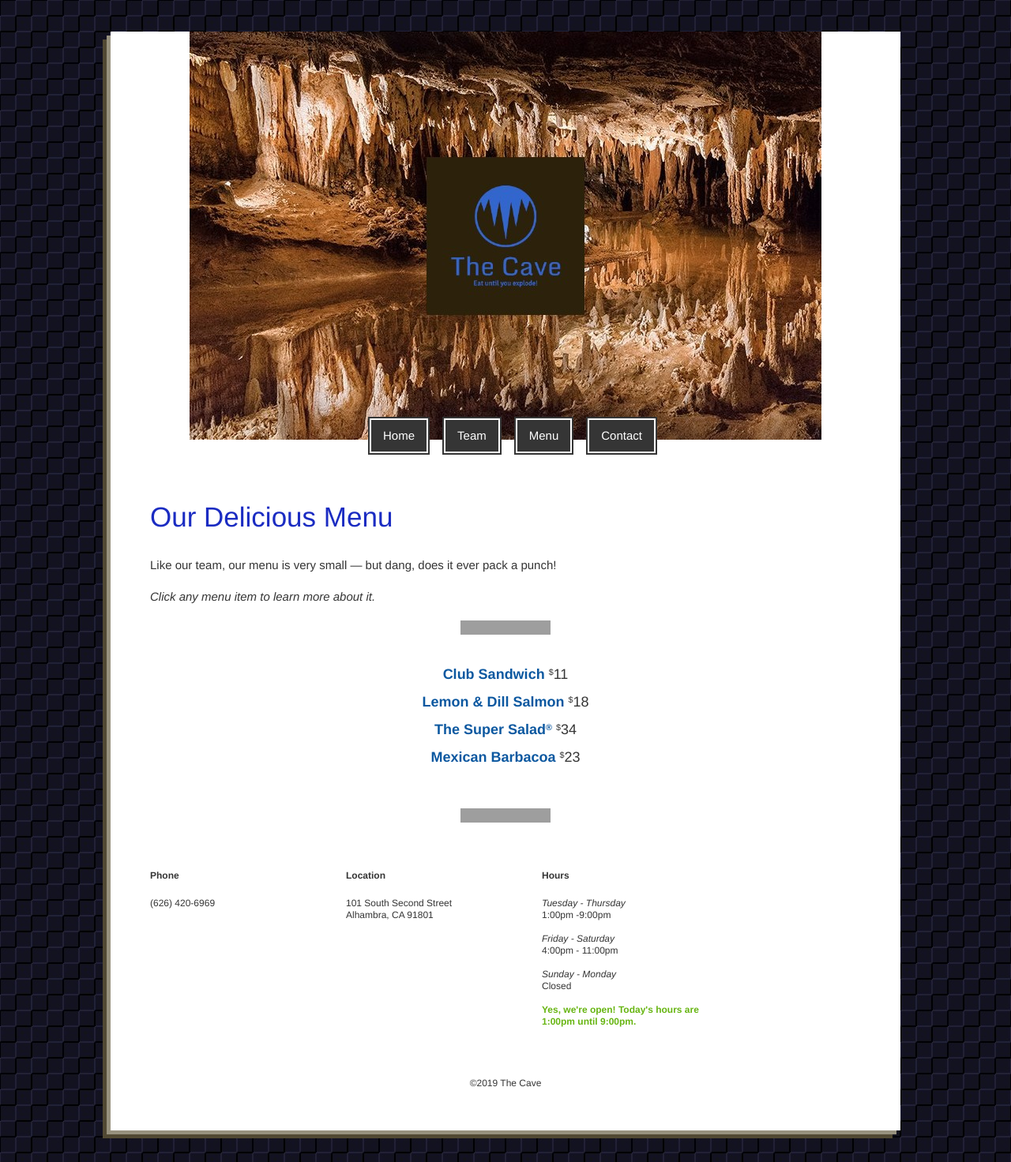
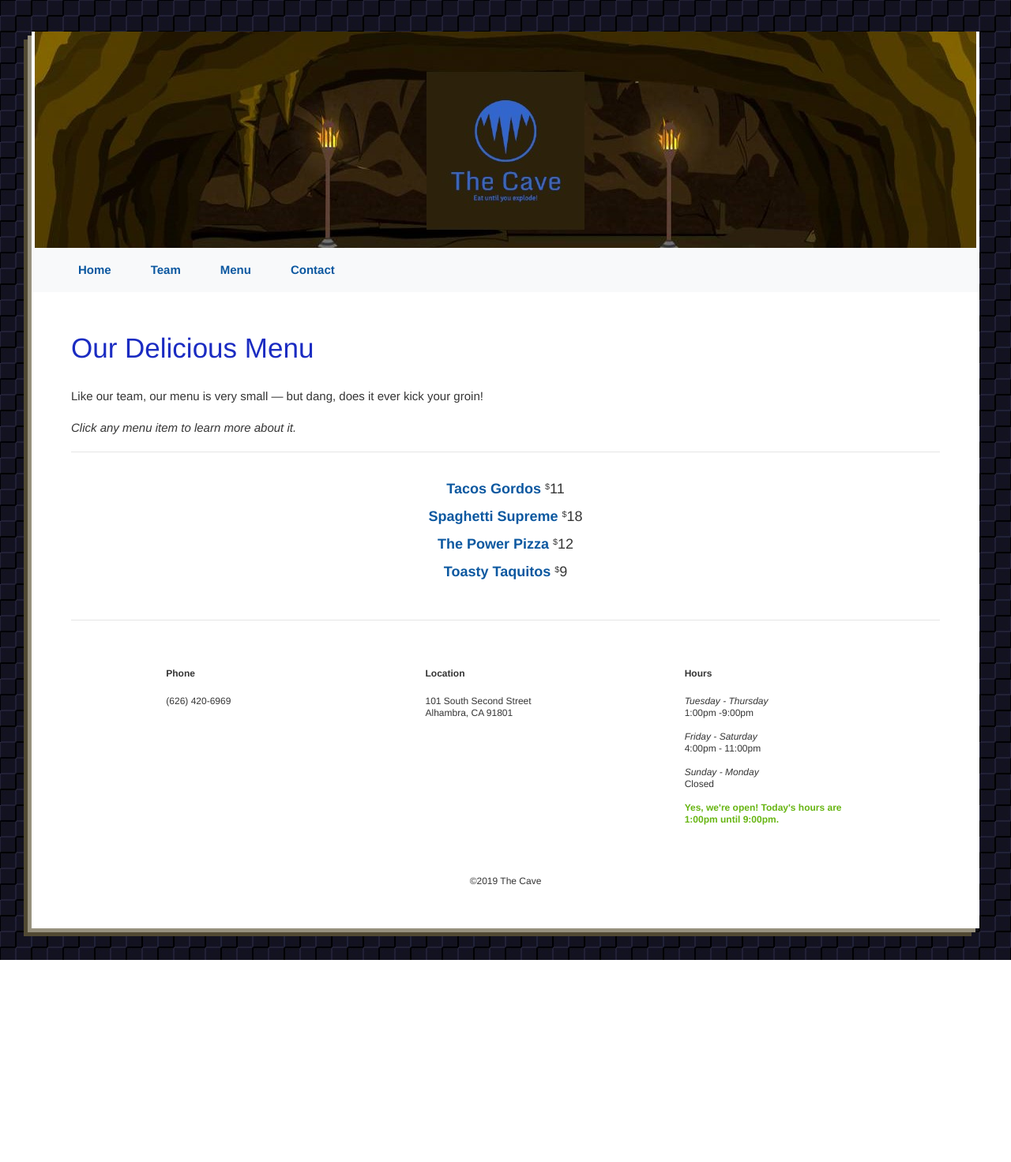
Before and after one commit to Dlouie90/PHP-Practice-The-Cave, a PHP site: page /menu.php in a window 1280 px wide. Shown: the whole page at 79% size. After the commit the page ends 1216 px from the top, so only its background shows below. Run offline with PHP 8.4, Linux system fonts and the light colour scheme; grey boxes are pictures that could not be loaded.

Commit message:
Cosmetic changes using bootstrap 4 and added new images

```diff
--- a/contact.php
+++ b/contact.php
@@ -6,7 +6,7 @@ include('includes/header.php');
 
 <div id="contact">
 	<hr>
-	<h1>Get in touch with us!</h1>
+	<h1 class="text-center">Want to contact us? You can!</h1>
 
 	<?php
 
@@ -75,8 +75,8 @@ include('includes/header.php');
 			<textarea id="message" name="message"></textarea>
 			<br>
 			<input type="checkbox" id="subscribe" value="Subscribe" name="subscribe"> <label for="subscribe">Subscribe to newsletter</label>
-
-			<input type="submit" class="button next" name="contact_submit" value="Send Message">
+			<br>
+			<input type="submit" class="btn btn-primary mt-3" name="contact_submit" value="Send Message">
 		</form>
 
 	<?php
--- a/dish.php
+++ b/dish.php
@@ -38,12 +38,13 @@ function checkDecimal($num)
 <hr>
 <div id="dish">
 	<h1><?php echo $dish["title"]; ?> <span class="price"><sup>$</sup><?php echo $dish["price"]; ?></span></h1>
+	<img class="mb-5" src="img/food/<?php echo $dish["img"]; ?>.jpg" alt="<?php echo $dish["title"]; ?>">
 	<p><?php echo $dish["blurb"]; ?></p>
 	<br>
 	<p><strong>Suggested beverage: <?php echo $dish["drink"]; ?></strong></p>
 	<p><em>Suggested tip: <sup>$</sup><?php suggestedTip($dish["price"], 0.20); ?></em></p>
 </div>
 <hr>
-<a href="menu.php" class="button previous">&laquo; Back to Menu</a>
+<a href="menu.php" class="btn btn-secondary text-light">&laquo; Back to Menu</a>
 
 <?php include('includes/footer.php'); ?>
--- a/includes/arrays.php
+++ b/includes/arrays.php
@@ -43,31 +43,34 @@ $teamMembers = array(
 
 $menuItems = array(
 
-    "club-sandwich" => array(
-        "title"	=> "Club Sandwich",
+    "tacos" => array(
+        "title"	=> "Tacos Gordos",
         "price"	=> 11,
-        "blurb"	=> "Bacon ipsum dolor sit amet fatback landjaeger ullamco pariatur. Nostrud laboris et, duis drumstick eiusmod kevin ut aliquip. Filet mignon short ribs tenderloin short loin kielbasa non pork chop aliqua. Jerky shank tri-tip capicola, non andouille tenderloin cupidatat turducken meatball pork beef eu shoulder jowl.",
-        "drink"	=> "Club Soda"
+        "blurb"	=> "These tacos are so fat that your fat mama would enjoy them. Tacos Gordos comes with 4 tacos with beef, lettuce, sour cream, cheese, guacamole, tomatoes, and more! Comes with a club soda.",
+        "drink"	=> "Club Soda",
+        "img" => "tacos"
     ),
 
-    "dill-salmon" => array(
-        "title"	=> "Lemon &amp; Dill Salmon",
+    "spaghetti" => array(
+        "title"	=> "Spaghetti Supreme",
         "price"	=> 18,
-        "blurb"	=> "Pork belly tempor ground round qui exercitation, jowl leberkas sed voluptate excepteur jerky. Reprehenderit veniam cow, quis in ribeye andouille eu pastrami eiusmod exercitation dolor.",
-        "drink"	=> "Fancy Wine"
+        "blurb"	=> "This spaghetti will destroy you with its huge meatballs, cheese, cilantro, and marinara sauce. Make sure you have room before ordering. Comes with a fancy red wine.",
+        "drink"	=> "Fancy Wine",
+        "img" => "spaghetti"
     ),
-    "super-salad" => array(
-        "title"	=> "The Super Salad<sup>&reg;</sup>",
-        "price"	=> 34,
-        "blurb"	=> "Gumbo beet greens corn soko endive gumbo gourd. Parsley shallot courgette tatsoi pea sprouts fava bean collard greens dandelion okra wakame tomato. Dandelion cucumber earthnut pea peanut soko zucchini.",
-        "drink"	=> "Jug o' Water"
+    "pizza" => array(
+        "title"	=> "The Power Pizza",
+        "price"	=> 12,
+        "blurb"	=> "This pizza will give you power unknown by all. You will have a strange feeling starting from the bottom up. Comes with an agnostic drink, Dr Pepper.",
+        "drink"	=> "Dr Pepper",
+        "img" => "pizza"
     ),
-    "mexican-barbacoa" => array(
-        "title"	=> "Mexican Barbacoa",
-        "price"	=> 23,
-        "blurb"	=> "I love fruitcake danish caramels. Tart danish pastry liquorice chocolate cake fruitcake. Bear claw gingerbread muffin I love apple pie apple pie tiramisu brownie chocolate. Sweet roll cotton candy cupcake gingerbread gummies jelly-o. Muffin I love croissant I love jelly-o brownie jelly beans. Toffee I love pastry.",
-        "drink"	=> "Beer with a lime"
+    "taquitos" => array(
+        "title"	=> "Toasty Taquitos",
+        "price"	=> 9,
+        "blurb"	=> "The Toasty Taquitos comes with some delicious chicken in them. Be careful, they are hot, but they are so good that you will get a foodgasm!",
+        "drink"	=> "Beer with a lime",
+        "img" => "taquitos"
     ),
 
  );
-?>
--- a/includes/footer.php
+++ b/includes/footer.php
@@ -1,4 +1,4 @@
-<div id="footer" class="cf">
+<div id="footer" class="cf d-flex flex-row flex-wrap justify-content-around">
 
     <div class="column three">
         <strong>Phone</strong>
--- a/includes/nav.php
+++ b/includes/nav.php
@@ -1,7 +1,14 @@
-<ul>
-    <?php
-        foreach ($navItems as $item) {
-            echo "<li><a href=\"".$item['slug']."\">".$item['title']."</a></li>";
-        }
-    ?>
-</ul>
+<nav class="navbar navbar-expand-lg navbar-light bg-light">
+    <button class="navbar-toggler" type="button" data-toggle="collapse" data-target="#navbarNav" aria-controls="navbarNav" aria-expanded="false" aria-label="Toggle navigation">
+        <span class="navbar-toggler-icon"></span>
+    </button>
+    <div class="collapse navbar-collapse" id="navbarNav">
+        <ul class="navbar-nav">
+            <?php
+            foreach ($navItems as $item) {
+                echo "<li class=\"nav-item\"><a href=\"" . $item['slug'] . "\">" . $item['title'] . "</a></li>";
+            }
+            ?>
+        </ul>
+    </div>
+</nav>
--- a/index.php
+++ b/index.php
@@ -5,7 +5,7 @@ include('includes/header.php');
 
 <div id="philosophy">
     <hr>
-    <h1>The Cave's Philosophy of Eatin'</h1>
+    <h1 class="text-center">The Cave's Philosophy of Eatin'</h1>
     <p>Here at The Cave's, we know that good food is all about the quantity. We whip out our hotdogs and we're proud. We're proud of our work, our quality, our environment, and our love for food and family, Mmmmmm.</p>
     <p>You will eat until you explode.</p>
     <hr>
--- a/menu.php
+++ b/menu.php
@@ -6,7 +6,7 @@ include('includes/header.php');
 
 <div id="menu-items">
 	<h1>Our Delicious Menu</h1>
-	<p>Like our team, our menu is very small &mdash; but dang, does it ever pack a punch!</p>
+	<p>Like our team, our menu is very small &mdash; but dang, does it ever kick your groin!</p>
 	<p><em>Click any menu item to learn more about it.</em></p>
 
 	<hr>
--- a/styles.css
+++ b/styles.css
@@ -66,14 +66,6 @@ ul, ol {
 
 ul li, ol li {
 	margin: 0 0 15px;
-}
-
-hr {
-	border: none;
-	height: 18px;
-	width: 114px;
-	background: url('/CodeDynamicWebsites/assets/img/hr.png') center center no-repeat;
-	margin: 20px auto;
 }
 
 small {
@@ -276,7 +268,7 @@ input.button.next {
 }
 
 #final-example .wrapper {
-	width: 1000px;
+	width: 1200px;
 	padding: 0;
 }
 
@@ -303,21 +295,16 @@ input.button.next {
 
 #final-example #nav ul li a {
 	display: block;
-	background: #353535;
-	outline: solid 2px #353535;
-	border: solid 2px white;
-	color: white;
 	padding: 10px 15px;
 	text-decoration: none;
+	font-weight: 700;
 }
 
-#final-example #nav ul li a:hover {
-	background: #1b2cc2;
-	outline: solid 2px #1b2cc2;
+#final-example #nav ul li a:hover, #final-example #nav ul li a:active {
+	background: grey;
 }
 
 #final-example #philosophy {
-	text-align: center;
 	font-size: 18px;
 	line-height: 22px;
 }
```
Also changed, not shown: team.php (+12 -8 lines), img/banner.jpg, img/food/pizza.jpg (added), img/food/spaghetti.jpg (added), img/food/tacos.jpg (added), img/food/taquitos.jpg (added).
